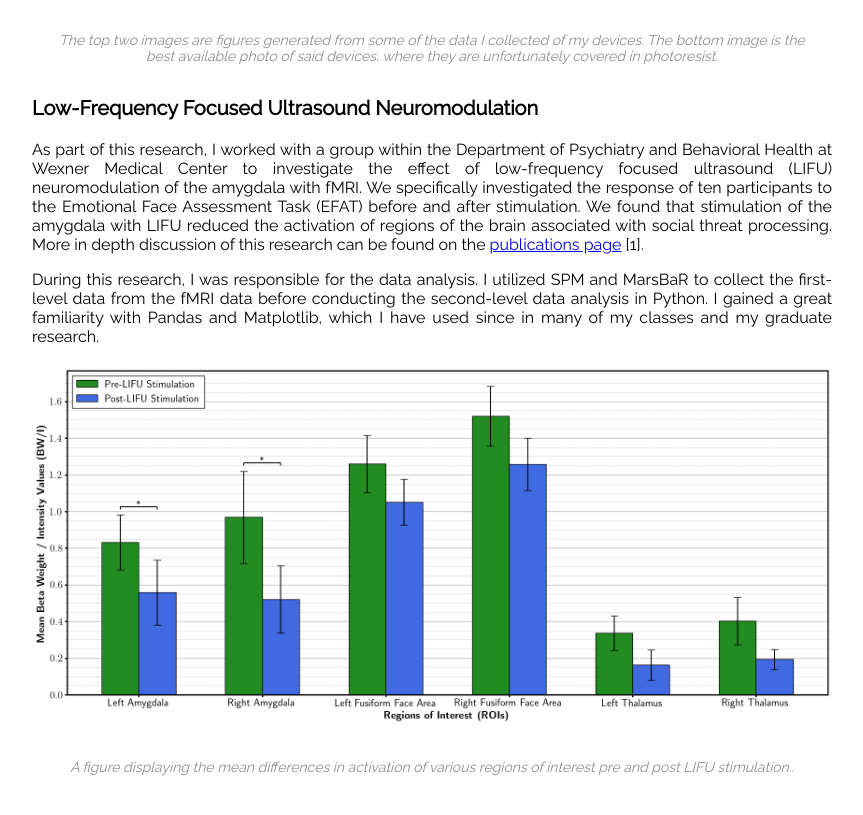
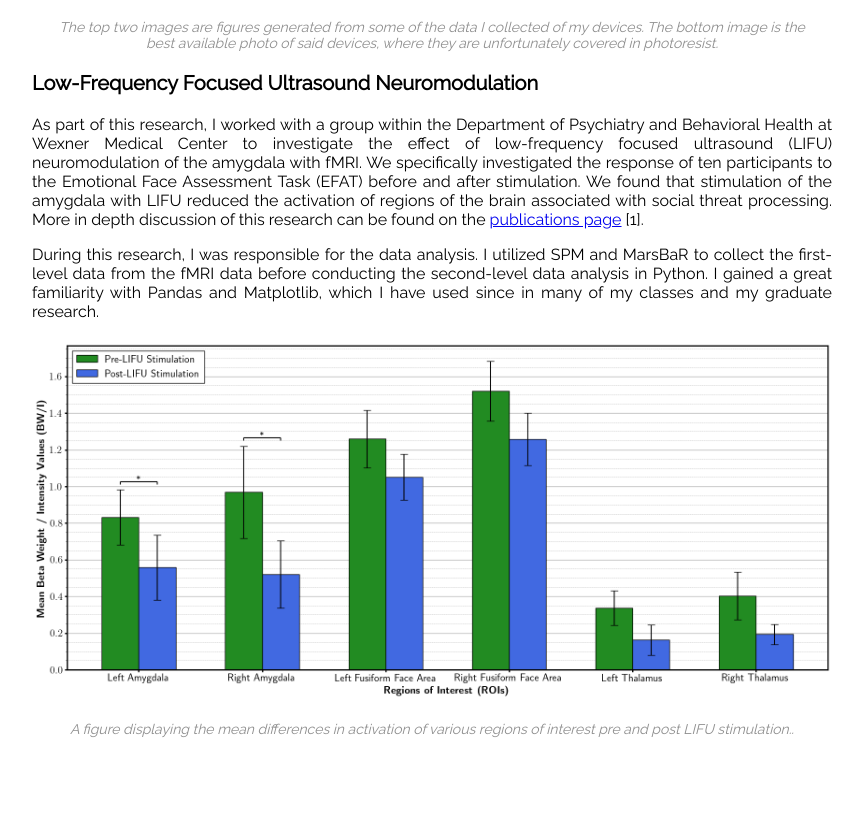
Before and after one commit to armanryanmehzad/profwebsite, a Django app: page /research/ in a window 1280 px wide. Shown: the part 1149-1964 px from the top of the page, without its empty margins (208-1071 px from the left). After the commit the page ends 1886 px from the top, so only its background shows below. Run offline with Django 5.2, Linux system fonts and the light colour scheme.

Commit message:
Trying to fix things

```diff
--- a/main/static/main/styles.css
+++ b/main/static/main/styles.css
@@ -11,6 +11,8 @@ body h3 {
 body h6 {
     margin-left: 0.25in;
     margin-right: 0.25in;
+    margin-top: 0in;
+    margin-bottom: 0in;
     font-size: 14px;
     color: #8e8e8e;
     text-align: center;
--- a/main/templates/main/cv.html
+++ b/main/templates/main/cv.html
@@ -41,6 +41,9 @@
 <body>
     <h2>CV</h2>
 
-    <p>My CV is available upon request.</p>
+    <object data="main/media/ArmanMehzad_AcademicCV.pdf" type="application/pdf" width="100%" height="500px">
+      <p>Unable to display PDF file. <a href="main/media/ArmanMehzad_AcademicCV.pdf">Download</a> instead.</p>
+    </object>
+
 </body>
 </html>
```
Also changed, not shown: 1 other file.
